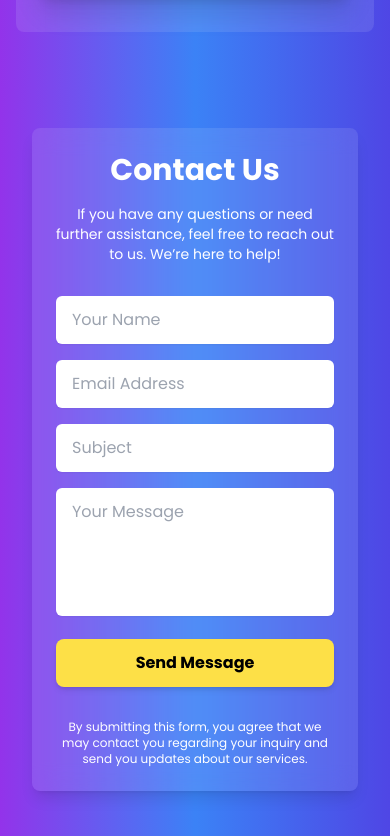
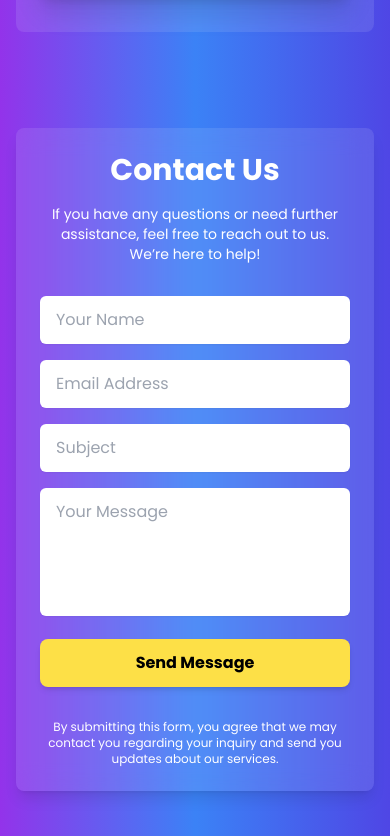
Before and after one commit to qqwrxtr/finance__landing, a React (Create React App) app: page / in a window 390 px wide. Shown: the part 3368-4204 px from the top of the page. Built offline with nearby package versions, Linux system fonts and the light colour scheme.

Commit message:
`Refactor Contact Us Form component: adjust margin on medium and large screens`

```diff
--- a/src/components/Contact_Us_Form/Contact_Us_Form.jsx
+++ b/src/components/Contact_Us_Form/Contact_Us_Form.jsx
@@ -47,7 +47,7 @@ const Contact_Us = () => {
 
     return (
         <div className="contact-method py-10 w-full bg-gradient-to-r from-purple-600 via-blue-500 to-indigo-600 backdrop-blur-md bg-opacity-20 flex justify-center items-center">
-            <div className="form glass__effect bg-white bg-opacity-10 rounded-lg shadow-lg backdrop-blur-md mx-8 p-6 sm:p-10 lg:p-12 max-w-screen-xl w-full">
+            <div className="form glass__effect bg-white bg-opacity-10 rounded-lg shadow-lg backdrop-blur-md mx-4 md:mx-8 p-6 sm:p-10 lg:p-12 max-w-screen-xl w-full">
                 <form
                     onSubmit={handleSubmit}
                     className="form flex flex-col items-center"
```
